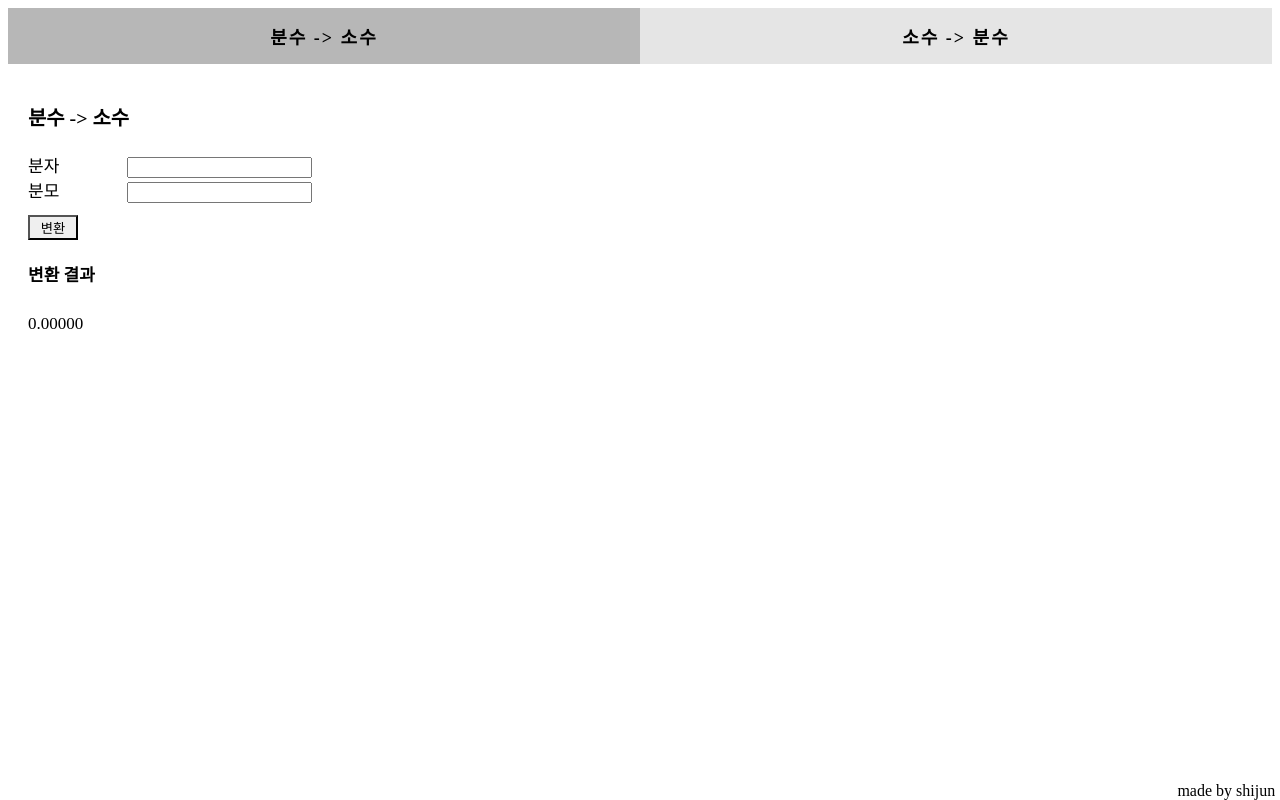
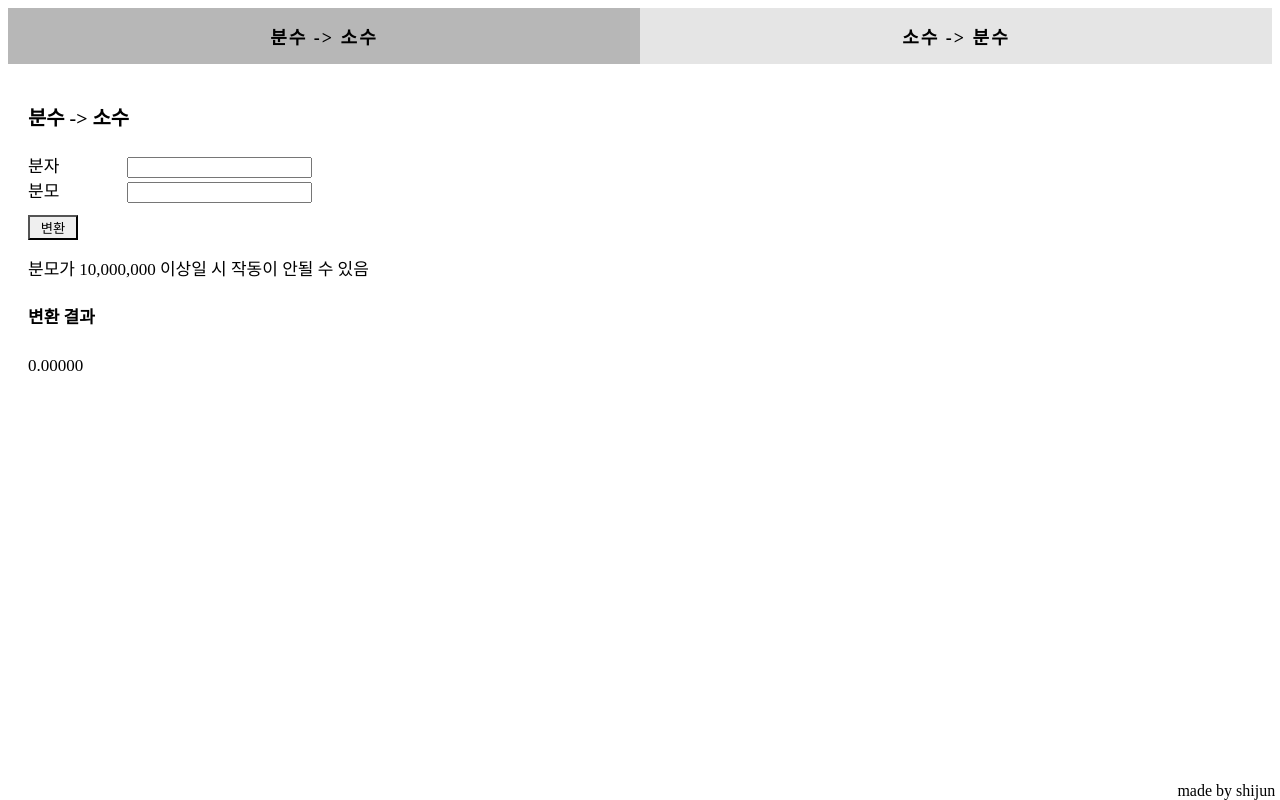
Before and after one commit to sjp1123/repeatDecimal, a plain HTML site: page index.html in a window 1280 px wide. Drawn offline with Linux system fonts and the light colour scheme.

Commit message:
Update index.html

```diff
--- a/index.html
+++ b/index.html
@@ -34,6 +34,9 @@
                     <button id="submit_b" type="submit">변환</button>
                 </div>
             </form>
+            <div>
+                <p>분모가 10,000,000 이상일 시 작동이 안될 수 있음</p>
+            </div>
             <h4>변환 결과</h4>
             <p id="answer">0.00000</p>
         </div>
```
